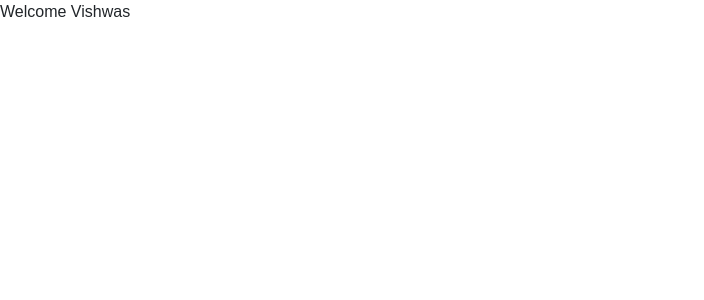
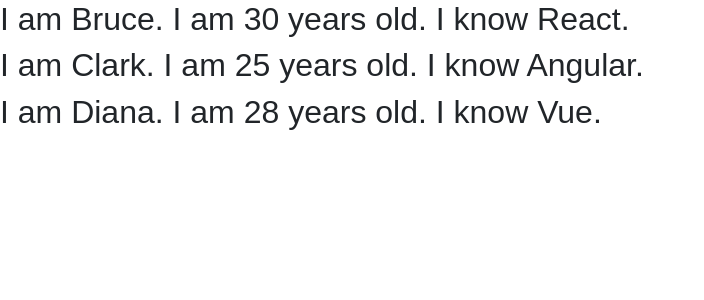
Before and after one commit to quylai/learning-react-redux, a React (Create React App) app in the folder client/: page / in a window 1280 px wide. Shown: the top 300 px of the page, without its empty margins (0-704 px from the left). Built offline with nearby package versions, Linux system fonts and the light colour scheme.

Commit message:
17 - list rendering; done

```diff
--- a/client/src/App.js
+++ b/client/src/App.js
@@ -6,14 +6,16 @@
 // import ClassClick from "./components/ClassClick.js";
 // import EventBind from "./components/EventBind.js";
 // import ParentComponent from "./components/ParentComponent.js";
-import UserGreeting from "./components/UserGreeting.js";
+// import UserGreeting from "./components/UserGreeting.js";
+import NameList from "./components/NameList.js";
 
 
 function App() {
   return(
     <>
     <div className="App">
-      <UserGreeting></UserGreeting>
+      <NameList/>
+      {/* <UserGreeting></UserGreeting> */}
       {/* <ParentComponent /> */}
       {/* <Greet name="Diana" heroName="Wonder Woman" /> */}
       {/* <Welcome name="Bruce" heroName="Batman" /> */}
--- /dev/null
+++ b/client/src/components/NameList.js
@@ -0,0 +1,34 @@
+import React from 'react'
+import Person from "./Person.js"
+
+
+function NameList() {
+  // const names = ['Bruce', 'Clark', 'Diana']
+  const persons = [
+    {
+      id: 1,
+      name: "Bruce",
+      age: 30,
+      skill: "React"
+    },
+    {
+      id: 2,
+      name: "Clark",
+      age: 25,
+      skill: "Angular"
+    },
+    {
+      id: 3,
+      name: "Diana",
+      age: 28,
+      skill: "Vue"
+    }
+  ];
+
+  const personList = persons.map(person => <Person person={person} />)
+  return (
+    <div>{personList}</div>
+  )
+}
+
+export default NameList
--- /dev/null
+++ b/client/src/components/Person.js
@@ -0,0 +1,13 @@
+import React from 'react'
+
+function Person({ person }) {
+  return (
+    <div>
+      <h2>
+        I am {person.name}. I am {person.age} years old.  I know {person.skill}.
+      </h2>
+    </div>
+  )
+}
+
+export default Person
--- a/client/src/components/UserGreeting.js
+++ b/client/src/components/UserGreeting.js
@@ -12,7 +12,7 @@
 
   render() {
 
-    return this.state.isLoggedIn && <div>Welcome Vishwas</div>
+    // return this.state.isLoggedIn && <div>Welcome Vishwas</div>
 
     // return(
     //   this.state.isLoggedIn ?
```
